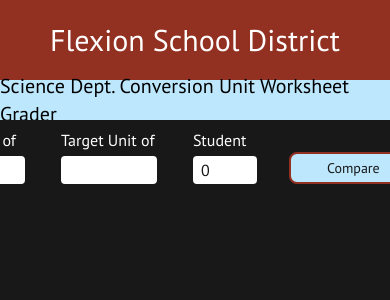
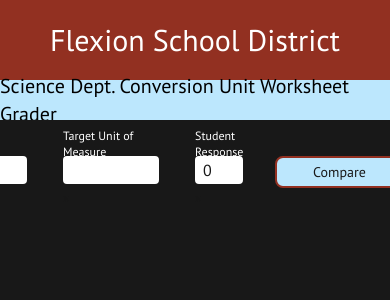
Before and after one commit to stefegg/conversion-code-review, a Next.js app: page / in a window 390 px wide. Shown: the top 300 px of the page. Built offline with nearby package versions, Linux system fonts and the light colour scheme.

Commit message:
cleanup styles - font sizes

```diff
--- a/src/app/_components/Converter/index.tsx
+++ b/src/app/_components/Converter/index.tsx
@@ -109,14 +109,14 @@ const Converter = () => {
         type="number"
         error={formik.touched.studentInput && formik.errors.studentInput}
       />
-      <div className="flex h-full items-center">
+      <div className="flex h-full items-center mt-1">
         <Button
           buttonText="Compare"
           onClick={formik.handleSubmit}
           type="submit"
         />
       </div>
-      <div className="flex items-center h-full text-text">
+      <div className="flex items-center h-full text-text text-sm xs:text-xs">
         Result:
         <div
           className={`ml-1 w-16
--- a/src/app/_components/Dropdown/index.tsx
+++ b/src/app/_components/Dropdown/index.tsx
@@ -36,18 +36,20 @@ const Dropdown = (props: DropdownProps) => {
 
   return (
     <div className="relative">
-      <span className="mb-1 text-text h-6 flex">{title}</span>
+      <span className="mb-1 text-text h-6 flex text-xs xl:text-base">
+        {title}
+      </span>
       <div className="flex flex-row">
         <div>
           <div
             className={`border-2 border-${
-              error ? "error" : "text"
+              error ? "accentLight" : "text"
             } w-24 rounded text-black bg-white pl-1 h-[28px]`}
           >
             {value}
           </div>
           <span
-            className={`h-3.5 text-sm text-${
+            className={`h-3.5 text-xs xl:text-base text-${
               error ? "accentLight" : "primaryDark"
             }`}
           >
--- a/src/app/_components/Input/index.tsx
+++ b/src/app/_components/Input/index.tsx
@@ -13,9 +13,9 @@ const Input = (props: InputProps) => {
   const { label, error, value, onChange, onBlur, type } = props;
   return (
     <div className={`flex flex-col rounded-sm`}>
-      <span className="text-text mb-1 h-6">{label && label}</span>
+      <span className="text-text mb-1 h-6 text-xs xl:text-base">{label}</span>
       <div>
-        <div className={`flex rounded w-full}`}>
+        <div className={`flex rounded w-full`}>
           <input
             value={value}
             onChange={onChange}
@@ -27,7 +27,7 @@ const Input = (props: InputProps) => {
           />
         </div>
         <span
-          className={`h-3.5 text-sm text-${
+          className={`h-3.5 text-xs xl:text-base text-${
             error ? `accentLight` : `primaryDark`
           }`}
         >
```
